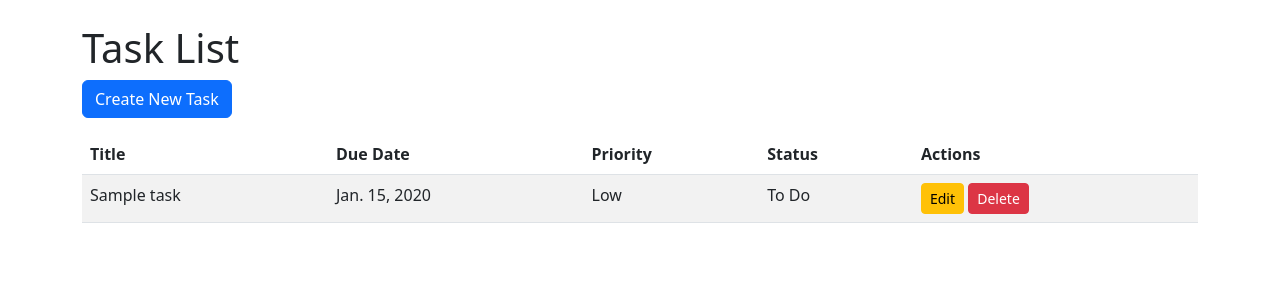
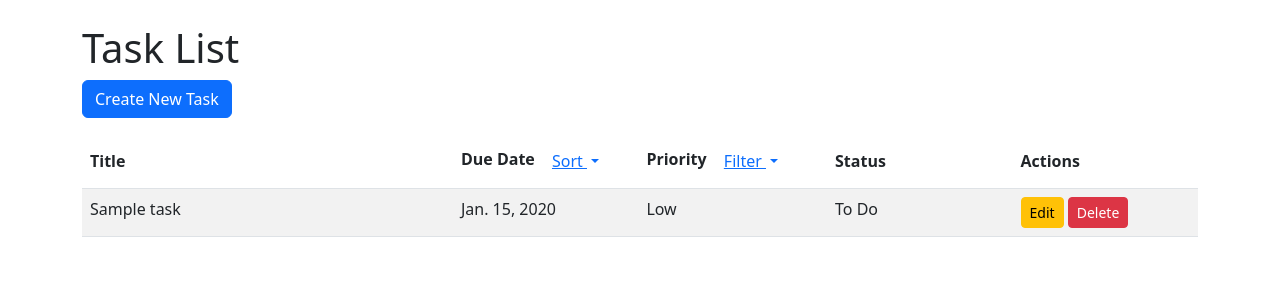
Before and after one commit to BotThunder501/Project-3, a Django app: page /tasks/ in a window 1280 px wide. Shown: the part 56-356 px from the top of the page. Run offline with Django 4.2, Linux system fonts and the light colour scheme; a user stored in the database is signed in; tables that the repository leaves empty hold one stand-in row (values such as "Sample post").

Commit message:
Added sorting and calendar widget
On task list page can sort by due date and filter by priority. When creating a task theres a button to search for a date

```diff
--- a/Backend/taskmanager/urls.py
+++ b/Backend/taskmanager/urls.py
@@ -1,19 +1,3 @@
-"""
-URL configuration for taskmanager project.
-
-The `urlpatterns` list routes URLs to views. For more information please see:
-    https://docs.djangoproject.com/en/4.2/topics/http/urls/
-Examples:
-Function views
-    1. Add an import:  from my_app import views
-    2. Add a URL to urlpatterns:  path('', views.home, name='home')
-Class-based views
-    1. Add an import:  from other_app.views import Home
-    2. Add a URL to urlpatterns:  path('', Home.as_view(), name='home')
-Including another URLconf
-    1. Import the include() function: from django.urls import include, path
-    2. Add a URL to urlpatterns:  path('blog/', include('blog.urls'))
-"""
 from django.contrib import admin
 from django.urls import path, include
 from django.contrib.auth import views as auth_views
--- a/Backend/tasks/forms.py
+++ b/Backend/tasks/forms.py
@@ -5,3 +5,7 @@ class TaskForm(forms.ModelForm):
     class Meta:
         model = Task
         fields = ['title', 'description', 'due_date', 'priority', 'status']
+        widgets = {
+            'due_date': forms.DateInput(attrs={'type': 'date'}),
+            'description': forms.TextInput(attrs={'class': 'form-control'}),
+        }
--- a/Backend/tasks/templates/tasks/task_list.html
+++ b/Backend/tasks/templates/tasks/task_list.html
@@ -7,11 +7,36 @@
 <table class="table table-striped">
     <thead>
         <tr>
-            <th>Title</th>
-            <th>Due Date</th>
-            <th>Priority</th>
-            <th>Status</th>
-            <th>Actions</th>
+            <th class="col-2 align-middle">Title</th>
+            <th class="col-1 align-middle">
+                Due Date
+                <div class="dropdown d-inline">
+                    <button class="btn btn-link dropdown-toggle" type="button" id="dueDateDropdown"
+                        data-bs-toggle="dropdown" aria-expanded="false">
+                        Sort
+                    </button>
+                    <ul class="dropdown-menu" aria-labelledby="dueDateDropdown">
+                        <li><a class="dropdown-item" href="?sort=due_date_asc">Sort Asc</a></li>
+                        <li><a class="dropdown-item" href="?sort=due_date_desc">Sort Desc</a></li>
+                    </ul>
+                </div>
+            </th>
+            <th class="col-1 align-middle">
+                Priority
+                <div class="dropdown d-inline">
+                    <button class="btn btn-link dropdown-toggle" type="button" id="priorityDropdown"
+                        data-bs-toggle="dropdown" aria-expanded="false">
+                        Filter
+                    </button>
+                    <ul class="dropdown-menu" aria-labelledby="priorityDropdown">
+                        <li><a class="dropdown-item" href="?sort=priority_low">Low</a></li>
+                        <li><a class="dropdown-item" href="?sort=priority_medium">Medium</a></li>
+                        <li><a class="dropdown-item" href="?sort=priority_high">High</a></li>
+                    </ul>
+                </div>
+            </th>
+            <th class="col-1 align-middle">Status</th>
+            <th class="col-1 align-middle">Actions</th>
         </tr>
     </thead>
     <tbody>
--- a/Backend/tasks/views.py
+++ b/Backend/tasks/views.py
@@ -23,7 +23,19 @@ def logout_view(request):
 
 @login_required
 def task_list(request):
-    tasks = Task.objects.filter(user=request.user).order_by('due_date')
+    sort = request.GET.get('sort')
+    if sort == 'due_date_asc':
+        tasks = Task.objects.all().order_by('due_date')
+    elif sort == 'due_date_desc':
+        tasks = Task.objects.all().order_by('-due_date')
+    elif sort == 'priority_low':
+        tasks = Task.objects.filter(priority='L')  # Filter for low priority
+    elif sort == 'priority_medium':
+        tasks = Task.objects.filter(priority='M')  # Filter for medium priority
+    elif sort == 'priority_high':
+        tasks = Task.objects.filter(priority='H')  # Filter for high priority
+    else:
+        tasks = Task.objects.all()  # Default order
     return render(request, 'tasks/task_list.html', {'tasks': tasks})
 
 @login_required
```
Also changed, not shown: Backend/taskmanager/settings.py (+0 -12 lines), Backend/tasks/templates/tasks/task_form.html (+15 -1 lines), 1 other file.
